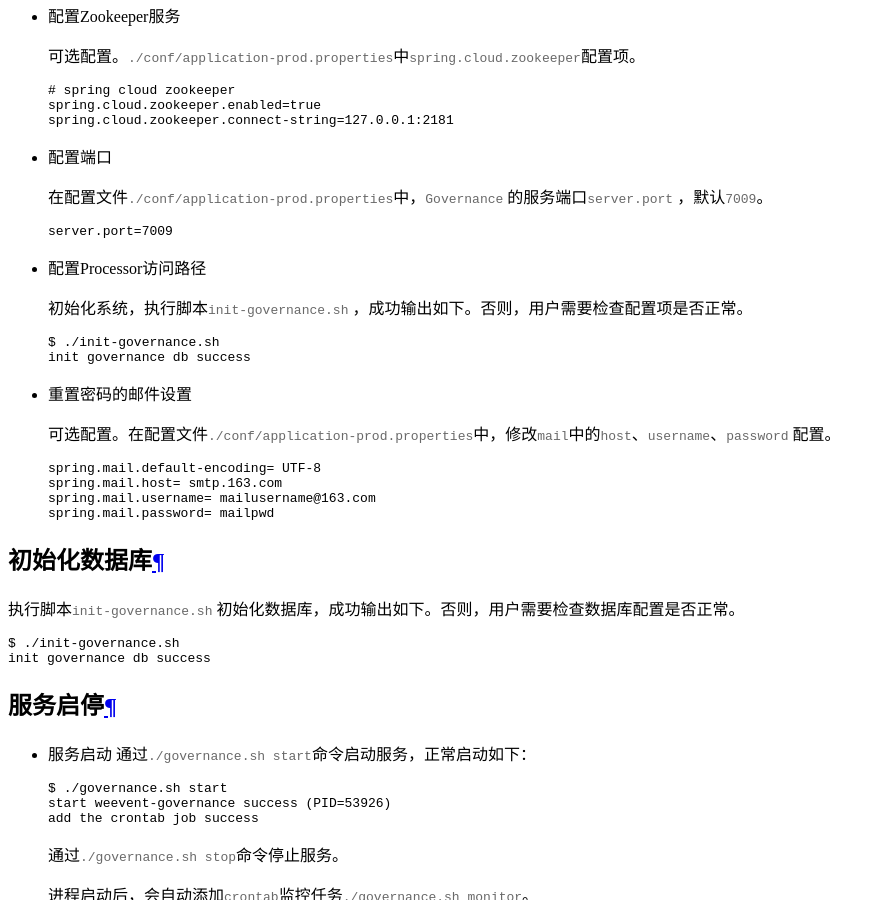
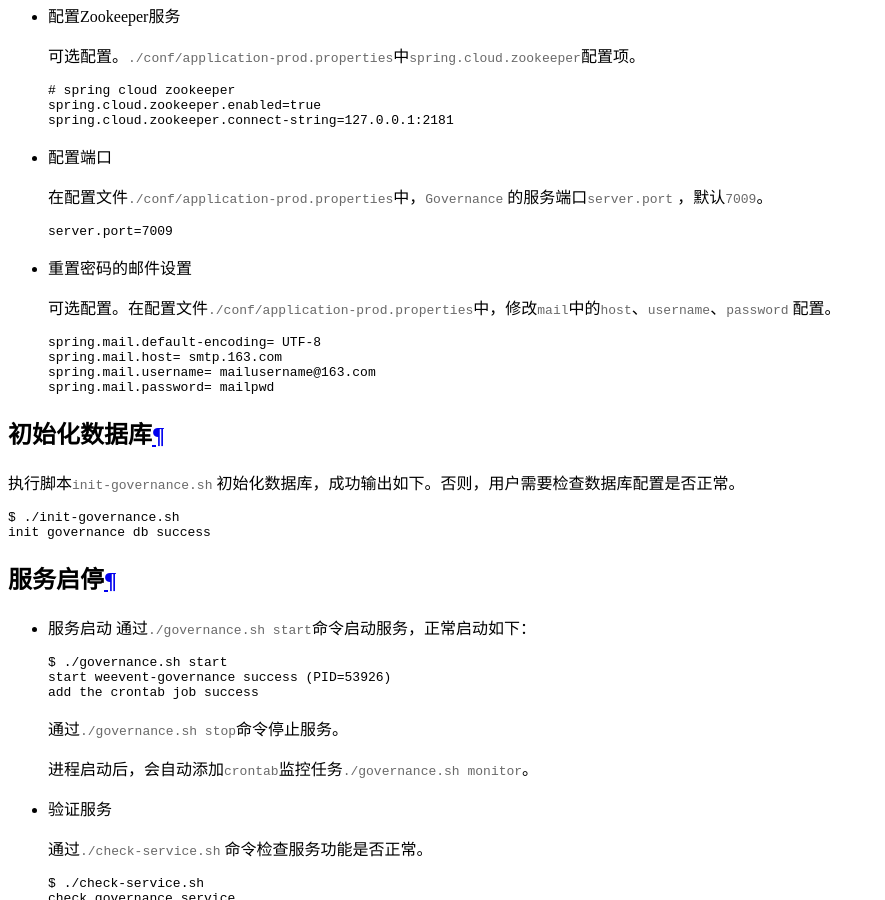
Before and after one commit to WeBankBlockchain/WeEvent-docs, a Sphinx documentation site: the page built from docs/install/module/governance.md, in a window 1280 px wide and 900 px high, scrolled down 1875 px. Shown: the whole window, without its empty margins (0-885 px from the left). Built offline with Sphinx 7.4.7 and the Read the Docs theme 2.0.0, drawn with Linux system fonts in a browser that asks for light colours.

Commit message:
delete extra doc

````diff
--- a/docs/install/module/governance.md
+++ b/docs/install/module/governance.md
@@ -76,15 +76,6 @@ $ tree -L 1
   server.port=7009
   ```
 
-- 配置Processor访问路径
-
-    初始化系统，执行脚本`init-governance.sh` ，成功输出如下。否则，用户需要检查配置项是否正常。
-
-    ```shell
-    $ ./init-governance.sh
-    init governance db success
-    ```
-
 - 重置密码的邮件设置
 
     可选配置。在配置文件`./conf/application-prod.properties`中，修改`mail`中的`host`、`username`、`password` 配置。
````
